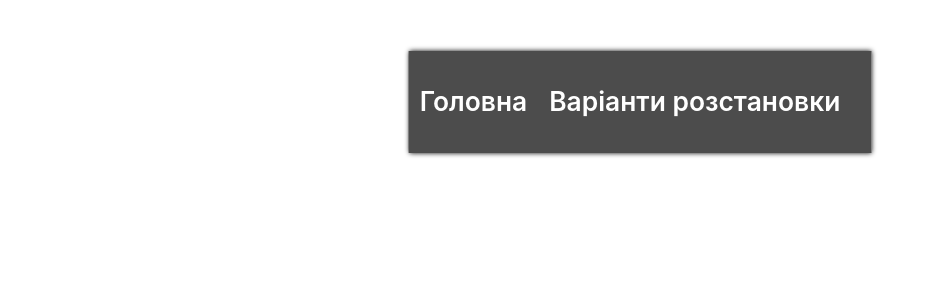
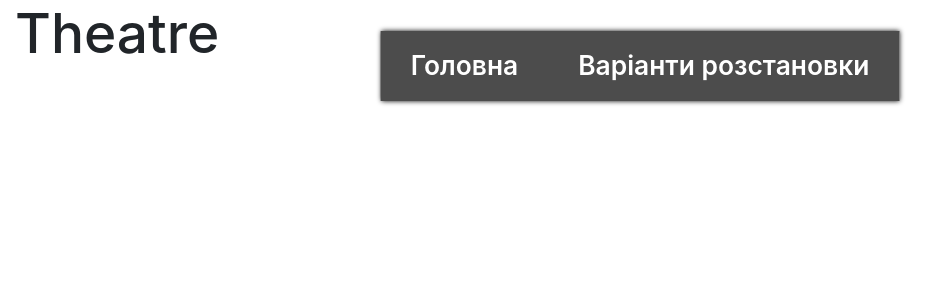
Before and after one commit to timoshuk/vcci-hall, a Next.js app: page /Theatre in a window 1280 px wide. Shown: the top 300 px of the page, without its empty margins (0-950 px from the left). Built offline with nearby package versions, Linux system fonts and the light colour scheme.

Commit message:
add variant page

```diff
--- a/components/layout/layout.module.css
+++ b/components/layout/layout.module.css
@@ -8,6 +8,7 @@
 @media all and (min-width: 768px) {
   .nav {
     left: 50%;
+    top: 0;
     transform: translateX(-50%);
   }
 }
--- a/pages/Theatre.jsx
+++ b/pages/Theatre.jsx
@@ -3,7 +3,7 @@ import Layout from "../components/layout"
 const Theatre = ()=>{
     return(
         <Layout head="Вигляд Theatre">
-
+            <h1>Theatre</h1>
         </Layout>
     )
 }
--- a/styles/globals.css
+++ b/styles/globals.css
@@ -374,7 +374,6 @@ body {
 }
 .navbar-nav {
   background-color: rgba(0, 0, 0, 0.7);
-  padding: 20px;
   box-shadow: 0 0 5px #000;
   text-align: center;
 }
@@ -383,4 +382,5 @@ body {
   color: #fff;
   font-weight: 600;
   font-size: 1.2em;
+  padding: 15px 30px;
 }
```
Also changed, not shown: pages/Version.jsx (added, +12 -0 lines).
